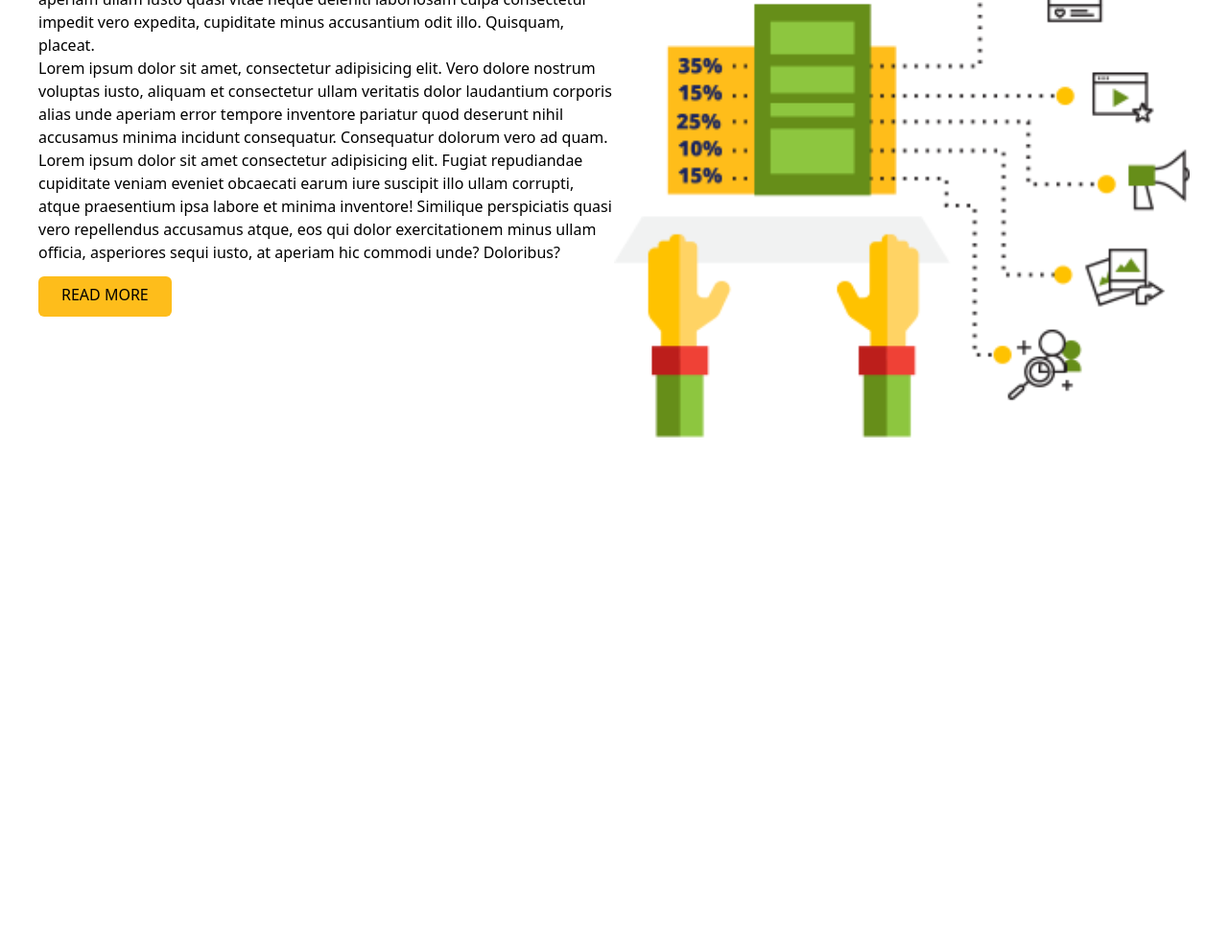
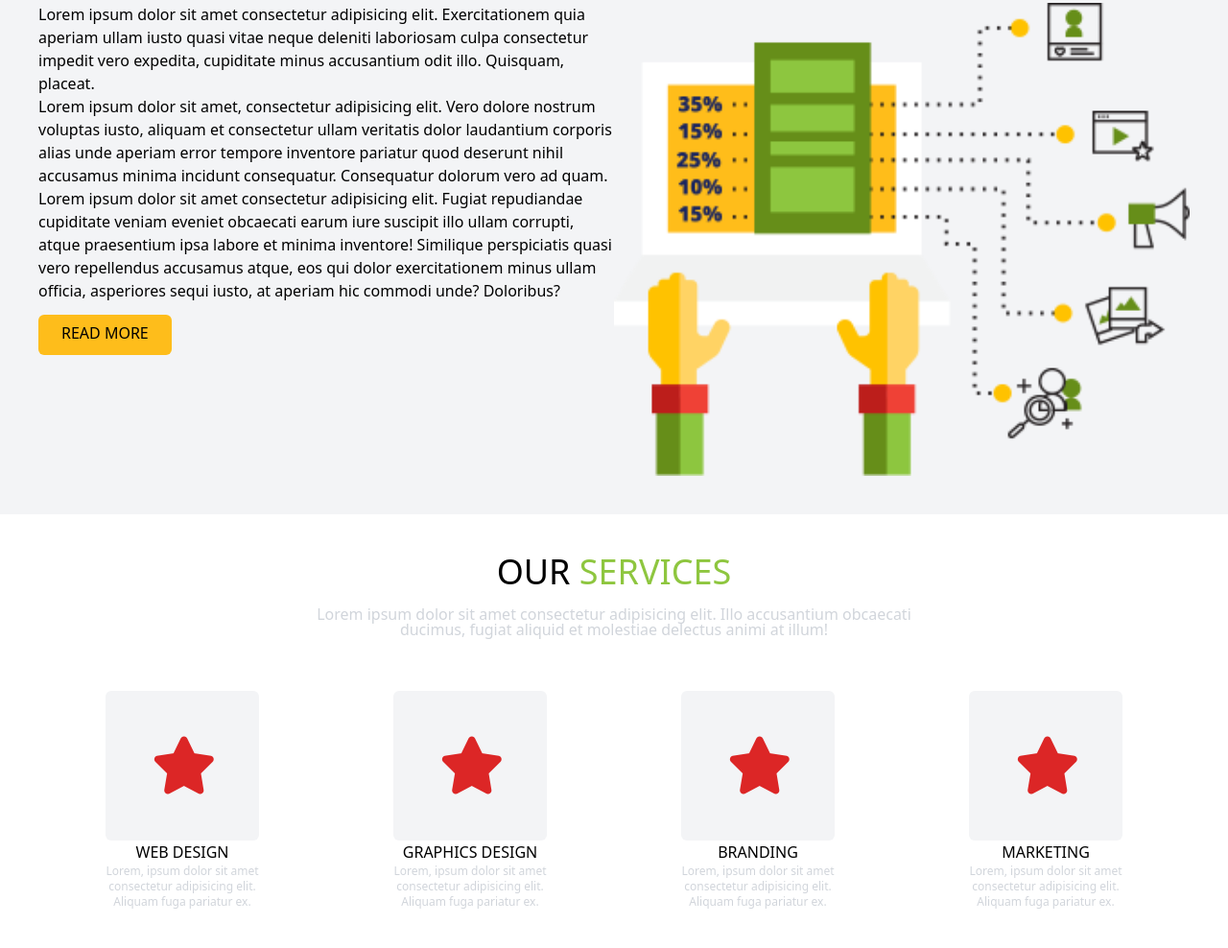
Before and after one commit to zaybali/PIAIC-HTML-CSS-Assignments, a website: page final_assignment_css/index.html in a window 1280 px wide. Shown: the part 1289-2277 px from the top of the page at 96% size. Before the commit the page ends 1785 px from the top, so only its background shows below. Drawn offline with Linux system fonts and the light colour scheme.

Commit message:
added services section

```diff
--- a/final_assignment_css/index.html
+++ b/final_assignment_css/index.html
@@ -111,7 +111,7 @@
   </section>
 
   <!-- About Section -->
-  <section id="about">
+  <section id="about" class="bg-gray-100 pt-10">
     <h1 class="text-4xl text-center">ABOUT <span class="text-primaryGreen">US</span></h1>
 
     <div class="flex flex-col justify-between p-10 md:flex-row">
@@ -126,5 +126,43 @@
       <img src="images/about.png" class="md:w-1/2" alt="">
     </div>
   </section>
+
+  <!-- Services Section -->
+  <section id="services">
+    <div class="flex flex-col p-10">
+      <!-- heading and para -->
+      <div class="flex flex-col text-center mx-auto">
+        <h1 class="text-4xl">OUR <span class="text-primaryGreen">SERVICES</span></h1>
+        <p class="text-center text-gray-300 pt-4 leading-4 md:max-w-2xl">Lorem ipsum dolor sit amet consectetur adipisicing elit. Illo accusantium obcaecati ducimus, fugiat aliquid et molestiae delectus animi at illum!</p>
+      </div>
+      <!-- services info -->
+      <div class="flex flex-col justify-around items-center pt-10 md:flex-row">
+
+        <div class="w-40 flex flex-col text-center pt-4">
+          <div class="rounded-md bg-gray-100 p-12 text-center text-red-600 "><i class="fa-solid fa-star text-6xl"></i></div>
+          <h5>WEB DESIGN</h5>
+          <p class="text-xs text-gray-300">Lorem, ipsum dolor sit amet consectetur adipisicing elit. Aliquam fuga pariatur ex.</p>
+        </div>
+
+        <div class="w-40 flex flex-col text-center pt-4">
+          <div class="rounded-md bg-gray-100 p-12 text-center text-red-600"><i class="fa-solid fa-star text-6xl "></i></div>
+          <h5>GRAPHICS DESIGN</h5>
+          <p class="text-xs text-gray-300">Lorem, ipsum dolor sit amet consectetur adipisicing elit. Aliquam fuga pariatur ex.</p>
+        </div>
+
+        <div class="w-40 flex flex-col text-center pt-4">
+          <div class="rounded-md bg-gray-100 p-12 text-center text-red-600"><i class="fa-solid fa-star text-6xl "></i></div>
+          <h5>BRANDING</h5>
+          <p class="text-xs text-gray-300">Lorem, ipsum dolor sit amet consectetur adipisicing elit. Aliquam fuga pariatur ex.</p>
+        </div>
+
+        <div class="w-40 flex flex-col text-center pt-4">
+          <div class="rounded-md bg-gray-100 p-12 text-center text-red-600"><i class="fa-solid fa-star text-6xl "></i></div>
+          <h5>MARKETING</h5>
+          <p class="text-xs text-gray-300">Lorem, ipsum dolor sit amet consectetur adipisicing elit. Aliquam fuga pariatur ex.</p>
+        </div>
+      </div>
+    </div>
+  </section>
 </body>
 </html>
```
Also changed, not shown: final_assignment_css/css/main.css.
